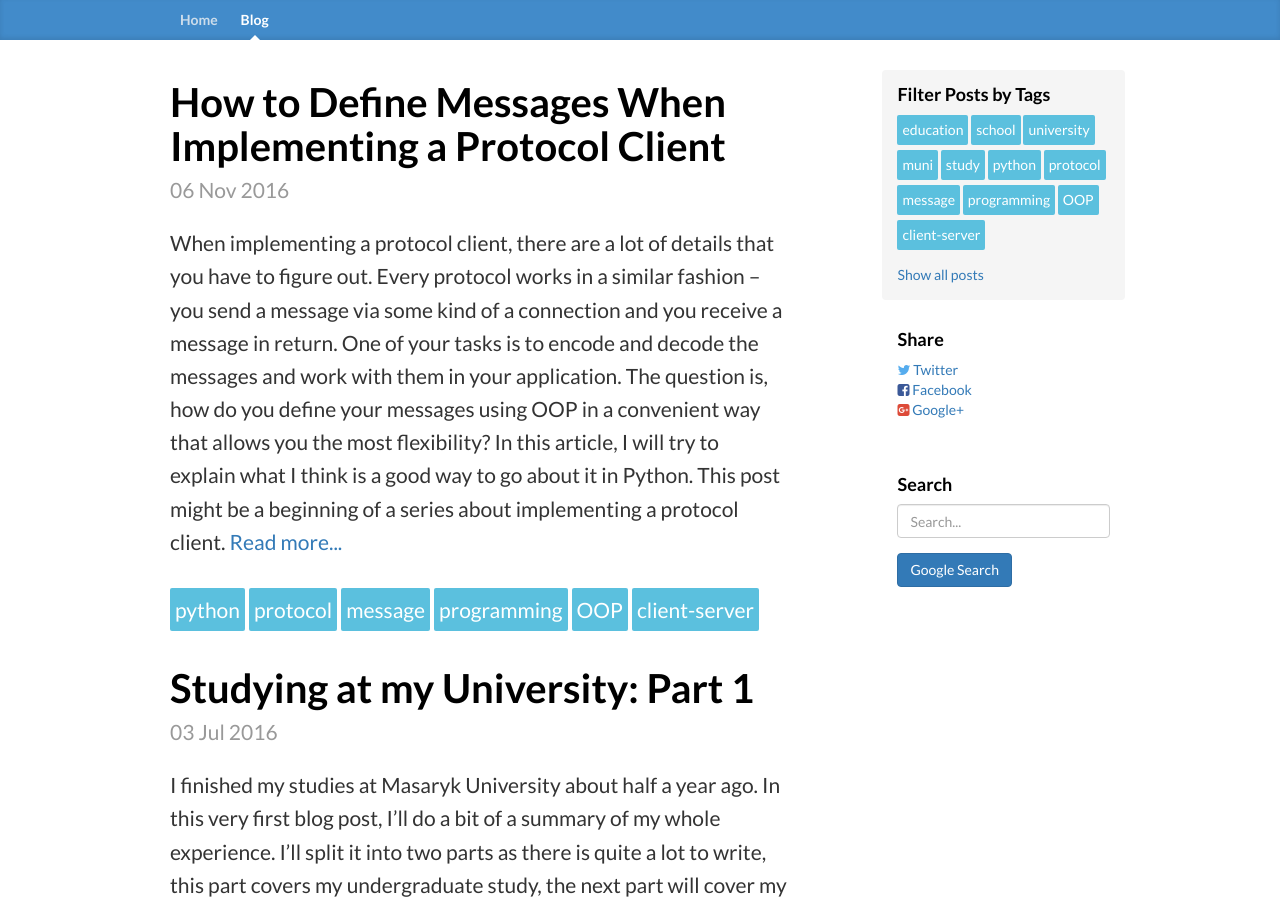
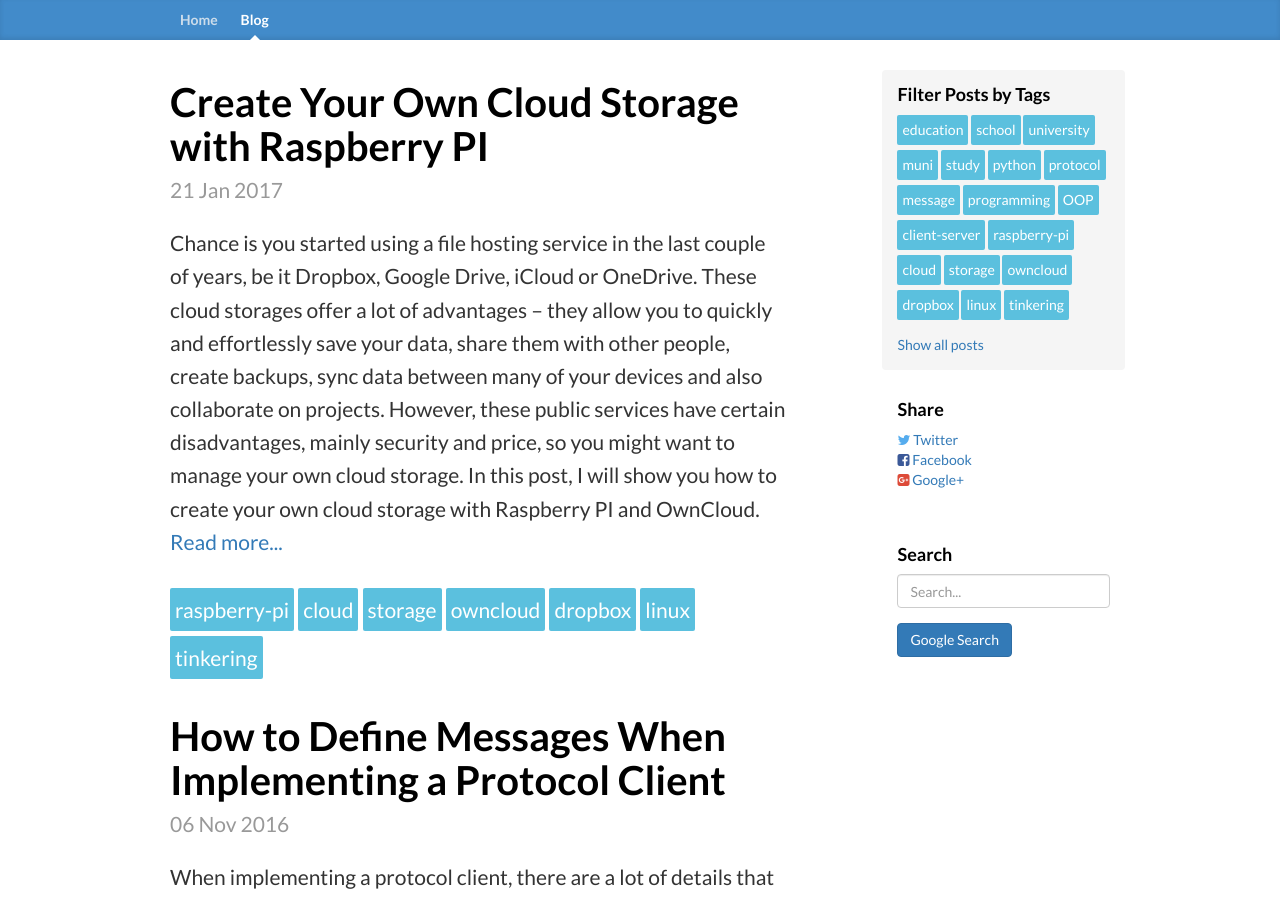
Before and after one commit to VaclavDedik/vaclavdedik.github.io, a Jekyll site: the page built from blog/index.html, in a window 1280 px wide and 900 px high. Built offline with Jekyll 4.4.1, drawn with Linux system fonts in a browser that asks for light colours; some of the changed lines change nothing that is shown.

Commit message:
Post Create Your Own Cloud Storage with Raspberry PI

```diff
--- /dev/null
+++ b/_posts/2017-01-21-create-your-own-cloud-storage-with-raspberry-pi.md
@@ -0,0 +1,151 @@
+---
+title:  "Create Your Own Cloud Storage with Raspberry PI"
+date:   2017-01-21 9:59:00
+tags:
+- raspberry-pi
+- cloud
+- storage
+- owncloud
+- dropbox
+- linux
+- tinkering
+---
+
+Chance is you started using a file hosting service in the last couple of years, be it Dropbox, Google Drive, iCloud or OneDrive. These cloud storages offer a lot of advantages -- they allow you to quickly and effortlessly save your data, share them with other people, create backups, sync data between many of your devices and also collaborate on projects. However, these public services have certain disadvantages, mainly security and price, so you might want to manage your own cloud storage. In this post, I will show you how to create your own cloud storage with Raspberry PI and OwnCloud.
+
+## Why I decided to create my own cloud storage
+
+I have been using Dropbox for about three years, at first I didn't have much to complain about as it was free, but those 5 gigabytes that are free get used up quickly so in the last half a year I started paying €8.25 monthly for 1 terabyte. The pricing strategy of Dropbox makes it impossible to pay less for less space, it's either 5 GB for free or 1 TB for €8.25. That didn't bother me so much, though. What bothered me much more was the Dropbox hack that lead to leaking of millions of user passwords. I also have to say I am not very comfortable with handing my personal data to US companies anymore, I am not really paranoid but you know what they say, being paranoid doesn't mean they are not coming after you. Nevertheless, I could probably live with all that, the last straw that broke the camel's back was when I learned Dropbox is shamelessly [storing your user password](http://applehelpwriter.com/2016/08/29/discovering-how-dropbox-hacks-your-mac/) if you are using the Mac OS X client, and they manage to do it in a really disturbing way, see the linked article.
+
+## Requirements
+
+So now that we know there is a problem, what can we do about it? If you have a spare Raspberry PI lying around, thankfully, there is a way. You can use your Raspberry with OwnCloud to create your own home cloud storage. Let's first consider all the things you are going to need to make this happen:
+
+* Raspberry PI (I have version 3 model B)
+* Micro SD memory stick, preferably class 10 or higher (I have SanDisk Micro SDHC 16GB Ultra)
+* External hard disk with USB interface (unless you don't mind limited capacity of the SD card)
+* Case for Raspberry PI
+* Power adapter (2.0 A at least, that external HDD will need quite a lot of current)
+* Router you are in charge of
+
+Optional requirements:
+
+* Your own Internet domain
+* RJ45 cable (to connect the Raspberry to your home router if you don't want to rely on Wi-Fi)
+
+## Creating a cloud storage
+
+Now that you have all that is required, you can start tinkering with your Raspberry to start servicing your own cloud storage. I will first list all the steps that are required and then walk you through them.
+
+1. Install Raspbian
+2. Install and configure OwnCloud
+3. Connect your external HDD
+4. Expose your cloud storage on the Internet
+
+### Install Raspbian
+
+You've probably already done this step before, but even so, I will briefly summarize (the official documentation is [here](https://www.raspberrypi.org/documentation/installation/installing-images/README.md)). Download the latest Raspbian image from the [official website](https://www.raspberrypi.org/downloads/raspbian/). You need to write the image to your SD card, if you use Linux, see [here](https://www.raspberrypi.org/documentation/installation/installing-images/linux.md). If you use other operating system, see [this page](https://www.raspberrypi.org/documentation/installation/installing-images/README.md). After you are done with that, you need to mount your SD card and create a file named `ssh` on the boot partition to enable ssh (unless you don't mind connecting your monitor and all other peripherals to your Raspberry). If you are going to access your Raspberry PI via Wi-Fi, you need to append the following configuration to file `/etc/wpa_supplicant/wpa_supplicant.conf` (you can find it on the root partition of your SD card):
+
+{% highlight Bash shell scripts %}
+network={
+    ssid="<SSID-of-your-wifi>"
+    psk="<your-wifi-password>"
+}
+{% endhighlight %}
+
+See [this page](https://www.raspberrypi.org/documentation/configuration/wireless/wireless-cli.md) for more information. And that's it, now you can take the SD card, insert it into your Raspberry PI and boot it. You should be able to `ssh` to it with `ssh pi@<ip-address>`, you can find the IP address in your router administration or by doing an ARP scan (e.g. with `arp-scan --interface=eth0 --localnet`). After you successfully `ssh` to your Raspberry, you should also setup your device with `sudo raspi-config`.
+
+### Install and configure OwnCloud
+
+To install OwnCloud, it is definitely preferable to use standard packaging system of Debian so that you can keep it and it's dependencies up to date. It also happens to be the easiest way. First, you need to add the OwnCloud repository to Aptitude. If you have Raspbian based on Debian 8 (Jessie), you do this by running the following commands (as root):
+
+{% highlight Bash shell scripts %}
+wget -nv https://download.owncloud.org/download/repositories/stable/Debian_8.0/Release.key -O Release.key
+apt-key add - < Release.key
+sh -c "echo 'deb http://download.owncloud.org/download/repositories/stable/Debian_8.0/ /' > /etc/apt/sources.list.d/owncloud.list"
+{% endhighlight %}
+
+The frist two commands add the repository key to Aptitude. For other versions of Raspbian/Debian, see [this page](https://download.owncloud.org/download/repositories/stable/owncloud/). Now, to install OwnCloud, you just need to run the following commands as root (or use `sudo`):
+
+{% highlight Bash shell scripts %}
+apt update
+apt install owncloud
+{% endhighlight %}
+
+During the installation, you will be asked to setup a root password for your MySQL database (which is a dependency of OwnCloud), choose a strong password. After the installation completes, OwnCloud should already be running. To verify that, go to `http://<ip_address_of_your_raspberry>/owncloud` in your web browser. When the page loads, you will be asked for administrator user name and password. You will also be asked to configure your data directory and database connection, choose MySQL as database and fill in the credentials that you filled in during installation. For data directory, keep the default for now.
+
+You now have a working instance of OwnCloud. You should, however, configure memory caching to get better performance of the web interface. You can choose various caching systems, I chose Redis. See [this page](https://doc.owncloud.org/server/8.1/admin_manual/configuration_server/caching_configuration.html) for other caching systems. To configure Redis, you first need to install it:
+
+{% highlight Bash shell scripts %}
+apt install redis-server php5-redis
+{% endhighlight %}
+
+After the installation successfully completes, you need to configure it. Open file `/etc/redis/redis.conf` as root with your editor and configure the following properties as listed below:
+
+{% highlight Bash shell scripts %}
+port 0
+unixsocket /tmp/redis.sock
+unixsocketperm 777
+{% endhighlight %}
+
+You do this because your Redis instance runs on the same server (your Raspberry PI) as your OwnCloud instance, and using Unix sockets is faster than TCP. You need to restart Redis with `sudo service redis-server restart`. Now, you need to make sure OwnCloud communicates with Redis, so open file `/var/www/owncloud/config/config.php` as root, and append the following lines to the end of the array:
+
+{% highlight PHP %}
+'memcache.local' => '\OC\Memcache\Redis',
+'redis' => array(
+ 'host' => '/tmp/redis.sock',
+ 'port' => 0,
+  ),
+'memcache.locking' => '\OC\Memcache\Redis'
+{% endhighlight %}
+
+When You are done with that, you just need to restart Apache with `sudo service apache2 restart`. to verify OwnCloud is working correctly with Redis, go to your OwnCloud administration page and you should see no errors about missing caching system.
+
+### Connect your external HDD
+
+Chance is you your memory card doesn't have enough space for your needs. If that is so, this section shows you how to configure your Raspberry PI to automatically mount your external HDD during startup and your OwnCloud to use it as a data directory. First, you need to format your HDD with ext4 file system (which is preferable, choose a different file system if you want, but be aware these instruction won't work), choose a label that you will remember. Second, connect your HDD to the Raspberry. Now, you need to find the UUID of your HDD, so run the following command in your PI:
+
+{% highlight Bash shell scripts %}
+sudo blkid
+{% endhighlight %}
+
+This will list mounted devices with their UUIDs, find the UUID of the device that has the label you chose during formatting and copy it to clipboard. Next, you need to edit `/etc/fstab`. First back it up with `sudo cp /etc/fstab /etc/fstab.old` so that you could restore it if something went wrong. Open the original file as root and append the following line at the end:
+
+{% highlight Bash shell scripts %}
+UUID=<uuid-of-your-hdd> /mnt/owncloud ext4 sync,auto,nofail,user,rw 0 0
+{% endhighlight %}
+
+This will make sure that the HDD is mounted after startup to `/mnt/owncloud` with the right permission but only if the HDD is connected. You also need to create `/mnt/owncloud` with `sudo mkdir /mnt/owncloud` and give it the correct permission with `chmod 777 /mnt/owncloud/`. Reboot the PI with `reboot`. After reboot, make sure the HDD is connected. Finally, you just need to copy the data directory of OwnCloud by running `sudo cp /var/www/owncloud/data /mnt/ownlcoud`, change the owner and group with `sudo chown -R www-data:www-data /mnt/owncloud/data` and update OwnCloud confiuration in `/var/www/owncloud/config/config.php` accordingly:
+
+{% highlight PHP %}
+'datadirectory' => '/mnt/owncloud/data/'
+{% endhighlight %}
+
+Restart the web server with `sudo service apache2 restart` and you are all set.
+
+### Expose your cloud storage on the Internet
+
+To expose your cloud storage over the Internet, you will need a Dynamic DNS. I use CloudFlare.com. To use CloudFlare, create an account and setup your DNS records for your domain name. When you have your CloudFlare account properly set up, crate a new DNS record for your Raspberry, you probably want to use a sub-domain of your domain (e.g. cloud.yourdomain.com) and point it to your current public IP (go to [ip.42.pl](http://ip.42.pl/raw)). Don't forget to disable CDN for this sub-domain.
+
+Next, you need to set up your router to forward the necessary ports to your Raspberry PI (you are probably behind NAT, so routing to your public IP address won't connect to your PI by default). Go to your router administration and find a section where you can configure port forwarding. You should forward only ports that you are going to need, for http, that is 80 and for https, it is 443 (so choose e.g. 80-443, if you need ssh access over the Internet, you need port 22 also). Also, make sure your PI's local IP address is reserved. Now you can try that it works by opening [http://cloud.yourdomain.com/owncloud](http://cloud.yourdomain.com/owncloud) in your browser. If you don't want to use CloudFlare or you don't have your own domain, you can also use [duckdns.org](https://www.duckdns.org/).
+
+It's likely you don't have a static IP address. If that is so, your public IP address might change any time (e.g. if you restart your router), which will no longer make your cloud available over the Internet. To fix it, you need to update your DNS record every time such change occurs. This can be accomplished by periodically running a script on your Raspberry that checks the current public IP address and compares it to the IP address in the DNS. If you use CloudFlare, you can use the `ddclient`, see [this page](https://www.cloudflare.com/technical-resources/#ddclient). Another option is to use a script I created, which you can find on my [GitHub page](https://github.com/VaclavDedik/cloudflare-dns-updater). To use the script, clone it on your PI:
+
+{% highlight Bash shell scripts %}
+git clone https://github.com/VaclavDedik/cloudflare-dns-updater.git
+{% endhighlight %}
+
+And modify the `crontab` and `run.sh` files. To find your AP key, go to your CloudFlare settings. To find your zone id, run the following command:
+
+{% highlight Bash shell scripts %}
+curl -X GET "https://api.cloudflare.com/client/v4/zones"
+     -H "X-Auth-Email: <your-email>"
+     -H "X-Auth-Key: <your-api-key>"
+     -H "Content-Type: application/json"
+{% endhighlight %}
+
+Now you just need to schedule periodic execution of the script by executing `crontab crontab` in your Raspberry. If there is any error, you will find new mail in file `/var/mail/pi`.
+
+## What's next
+
+Now you can start using your OwnCloud. It's a good idea to configure `ssl` though, you don't want anyone to spy on your sensitive data. With [certbot](https://certbot.eff.org/), it's really easy. If you have an extra HDD, you can also configure software RAID to prevent data loss. If you are really nuts about your data and you are afraid of natural disasters, you could setup another PI at a different geographical location with OwnCloud and configure it for cross-site failover.
--- a/css/main.css
+++ b/css/main.css
@@ -1,4 +1,4 @@
-@import url("http://fonts.googleapis.com/css?family=Lato:300,400,700,300italic,400italic,700italic");
+@import url("https://fonts.googleapis.com/css?family=Lato:300,400,700,300italic,400italic,700italic");
 
 /*
  * Globals
```
